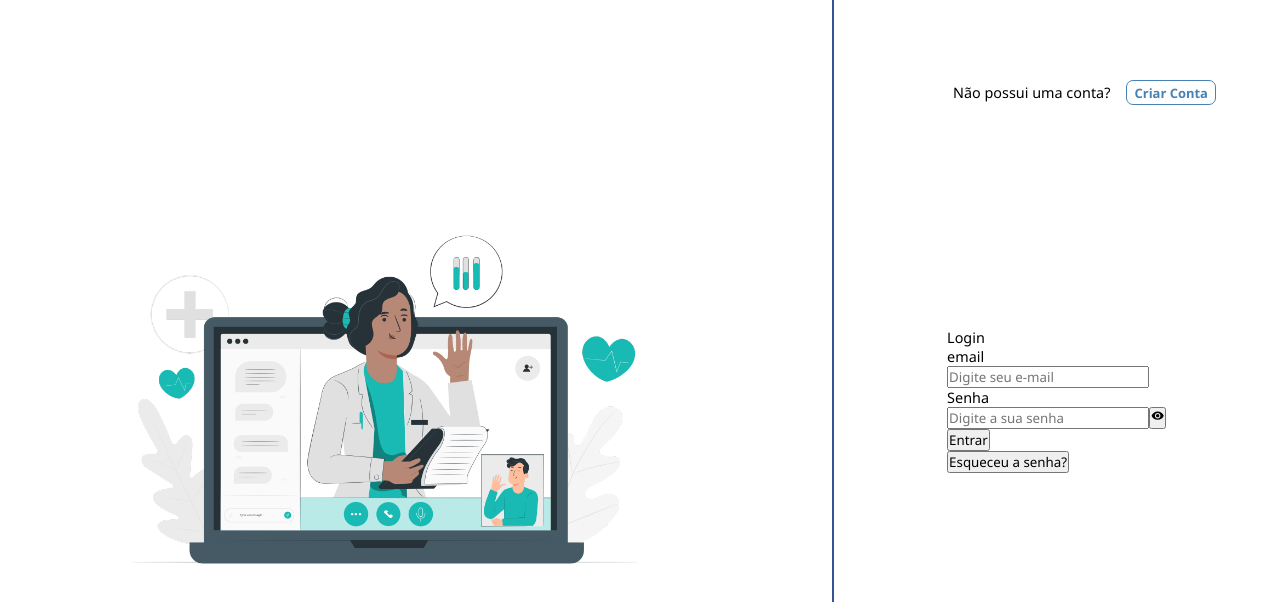
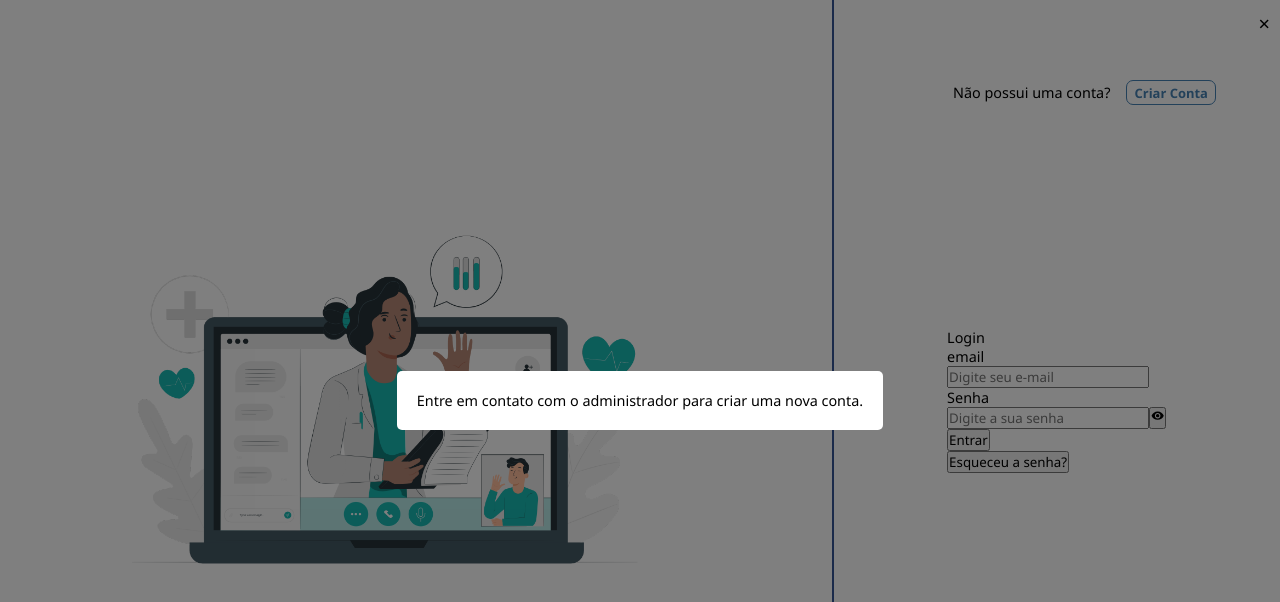
Before and after one commit to FullStack-Coqueiros/M3P-FrontEnd-Squad1, a React (Vite) app in the folder LabMedicineAPI/: page /login in a window 1280 px wide. Both pictures are taken after a click on the button "Criar Conta". Shown: the top 602 px of the page. Built offline with nearby package versions, Linux system fonts and the light colour scheme.

Commit message:
Criação da ModalLogin e estilização

```diff
--- /dev/null
+++ b/LabMedicineAPI/src/Components/LoginComponents/Modal/ModalComponent.Style.jsx
@@ -0,0 +1,28 @@
+import styled from 'styled-components';
+
+export const ModalWrapper = styled.div`
+    position: fixed;
+    top: 0;
+    left: 0;
+    width: 100%;
+    height: 100%;
+    background: rgba(0, 0, 0, 0.5);
+    display: flex;
+    justify-content: center;
+    align-items: center;
+`;
+
+export const ModalContent = styled.div`
+    background: #fff;
+    padding: 20px;
+    border-radius: 5px;
+    text-align: center;
+`;
+
+export const CloseButton = styled.span`
+    position: absolute;
+    top: 10px;
+    right: 10px;
+    font-size: 20px;
+    cursor: pointer;
+`;
--- /dev/null
+++ b/LabMedicineAPI/src/Components/LoginComponents/Modal/ModalComponent.jsx
@@ -0,0 +1,13 @@
+import React from "react";
+import * as Styled from './ModalComponent.Style.jsx';
+
+export const ModalComponent = ({ onClose }) => {
+    return (
+        <Styled.ModalWrapper>
+            <Styled.ModalContent>
+                <Styled.CloseButton onClick={onClose}>&times;</Styled.CloseButton>
+                <p>Entre em contato com o administrador para criar uma nova conta.</p>
+            </Styled.ModalContent>
+        </Styled.ModalWrapper>
+    )
+}
--- a/LabMedicineAPI/src/pages/login/LoginPage.jsx
+++ b/LabMedicineAPI/src/pages/login/LoginPage.jsx
@@ -1,8 +1,20 @@
+import { useState } from 'react';
 import { LoginComponent } from '../../Components/LoginComponents/LoginComponent.jsx';
 import ImgLogin from '../../assets/imglogin.svg';
 import * as Styled from './LoginPage.Style.jsx';
+import { ModalComponent } from '../../Components/LoginComponents/Modal/ModalComponent.jsx';
 
 export const LoginPage = () => {
+    const [modalOpen, setModalOpen] = useState(false);
+
+    const handleCreateAccountClick = () => {
+        setModalOpen(true);
+    };
+
+    const handleModalClose = () => {
+        setModalOpen(false);
+    };
+
     return (
         <>
 
@@ -13,12 +25,14 @@ export const LoginPage = () => {
 
             <Styled.DivCriarConta>
                 <Styled.LabelCriarConta >Não possui uma conta?</Styled.LabelCriarConta>
-                <Styled.ButtonHeaderLogin onClick={() => alert('Em breve você poderá criar sua conta...')}>Criar Conta</Styled.ButtonHeaderLogin>
+                <Styled.ButtonHeaderLogin onClick={handleCreateAccountClick}>Criar Conta</Styled.ButtonHeaderLogin>
             </Styled.DivCriarConta>
 
             <Styled.Login>
                 <LoginComponent/>
             </Styled.Login>
+
+            {modalOpen && <ModalComponent onClose={handleModalClose}/>}
         </Styled.ContainerLogin>
         </>
     );
```
